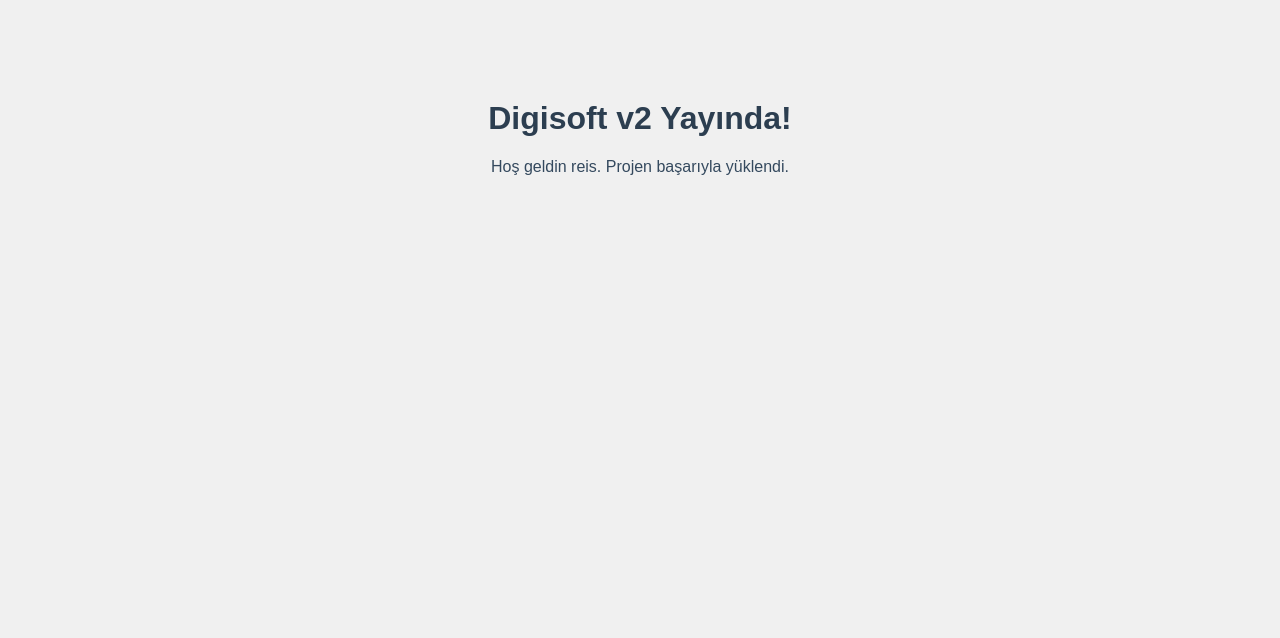
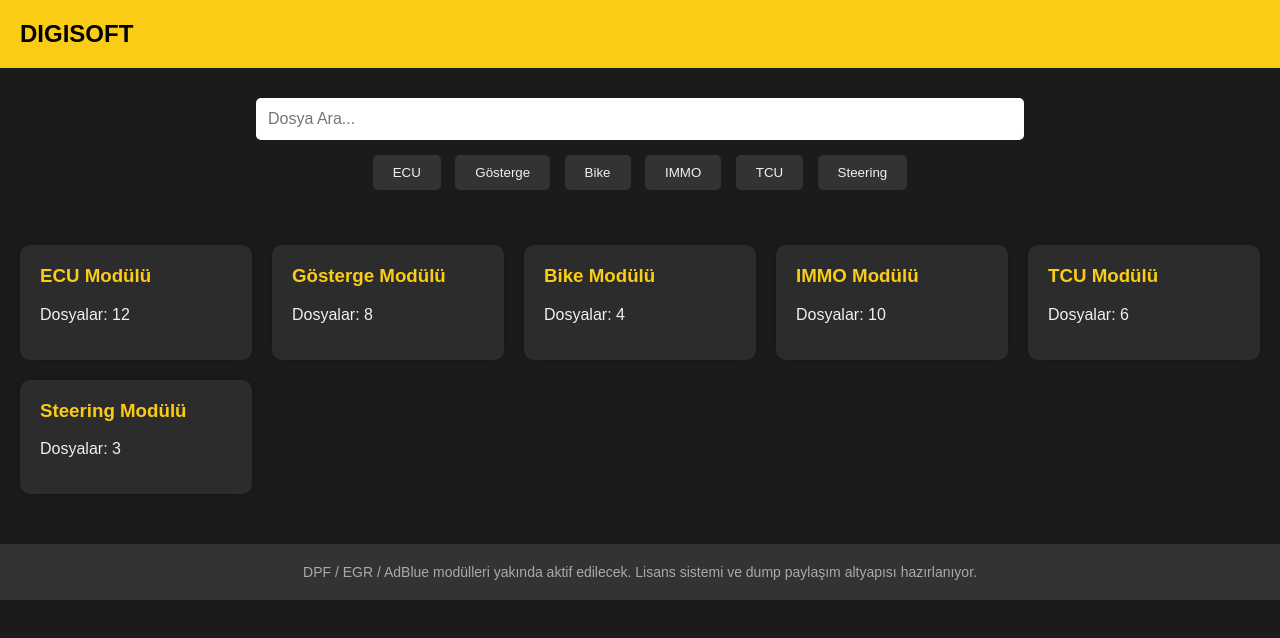
Before and after one commit to fatihdigisoft/digisoft2, a plain HTML site: page index.html in a window 1280 px wide. Drawn offline with Linux system fonts and the light colour scheme.

Commit message:
Add files via upload

```diff
--- a/index.html
+++ b/index.html
@@ -3,15 +3,44 @@
 <html lang="tr">
 <head>
     <meta charset="UTF-8">
-    <title>Digisoft Demo</title>
+    <title>Digisoft Dosya Merkezi</title>
     <style>
-        body { font-family: Arial, sans-serif; text-align: center; margin-top: 100px; background-color: #f0f0f0; }
-        h1 { color: #2c3e50; }
-        p { color: #34495e; }
+        body { font-family: Arial, sans-serif; background: #1b1b1b; color: #f1f1f1; margin: 0; padding: 0; }
+        header { background: #facc15; color: #000; padding: 20px; font-size: 24px; font-weight: bold; }
+        .search-bar { text-align: center; padding: 30px 20px; }
+        .search-bar input { width: 60%; padding: 12px; font-size: 16px; border-radius: 5px; border: none; }
+        .modules { display: grid; grid-template-columns: repeat(auto-fit, minmax(220px, 1fr)); gap: 20px; padding: 20px; }
+        .module-card { background: #2c2c2c; padding: 20px; border-radius: 10px; box-shadow: 0 0 10px #0003; }
+        .module-card h3 { color: #facc15; margin-top: 0; }
+        .coming-soon { background: #333; text-align: center; padding: 20px; margin-top: 30px; font-size: 14px; color: #aaa; }
+        .filter-bar { text-align: center; margin-top: 10px; }
+        .filter-bar button { background: #333; color: #f1f1f1; border: none; padding: 10px 20px; margin: 5px; border-radius: 5px; cursor: pointer; }
+        .filter-bar button:hover { background: #facc15; color: #000; }
     </style>
 </head>
 <body>
-    <h1>Digisoft v2 Yayında!</h1>
-    <p>Hoş geldin reis. Projen başarıyla yüklendi.</p>
+    <header>DIGISOFT</header>
+    <div class="search-bar">
+        <input type="text" placeholder="Dosya Ara...">
+        <div class="filter-bar">
+            <button>ECU</button>
+            <button>Gösterge</button>
+            <button>Bike</button>
+            <button>IMMO</button>
+            <button>TCU</button>
+            <button>Steering</button>
+        </div>
+    </div>
+    <div class="modules">
+        <div class="module-card"><h3>ECU Modülü</h3><p>Dosyalar: 12</p></div>
+        <div class="module-card"><h3>Gösterge Modülü</h3><p>Dosyalar: 8</p></div>
+        <div class="module-card"><h3>Bike Modülü</h3><p>Dosyalar: 4</p></div>
+        <div class="module-card"><h3>IMMO Modülü</h3><p>Dosyalar: 10</p></div>
+        <div class="module-card"><h3>TCU Modülü</h3><p>Dosyalar: 6</p></div>
+        <div class="module-card"><h3>Steering Modülü</h3><p>Dosyalar: 3</p></div>
+    </div>
+    <div class="coming-soon">
+        DPF / EGR / AdBlue modülleri yakında aktif edilecek. Lisans sistemi ve dump paylaşım altyapısı hazırlanıyor.
+    </div>
 </body>
 </html>
```
